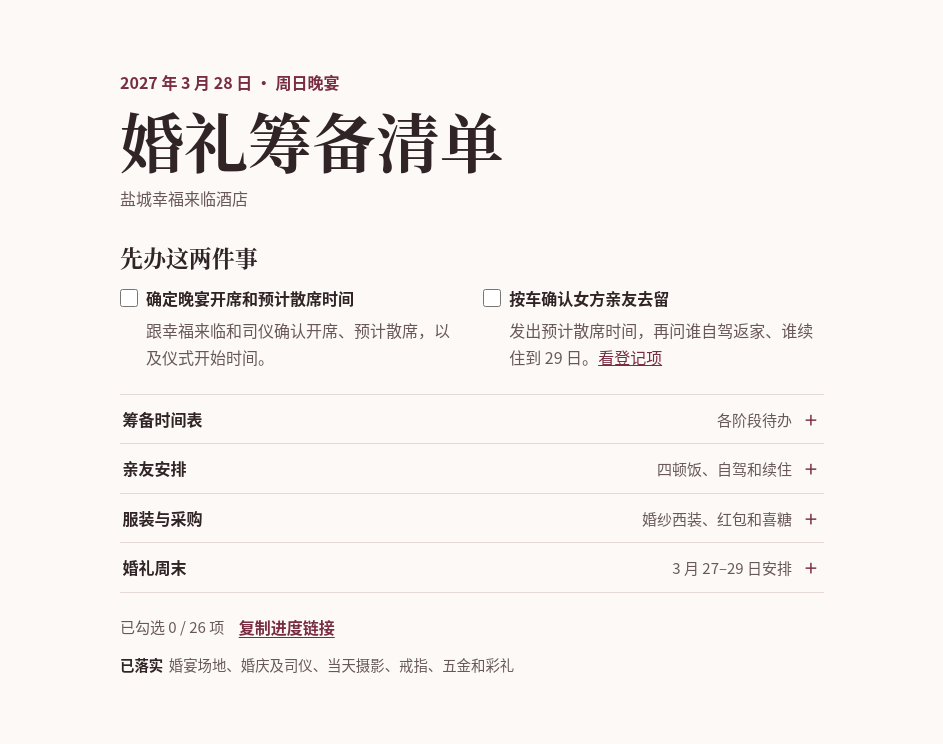
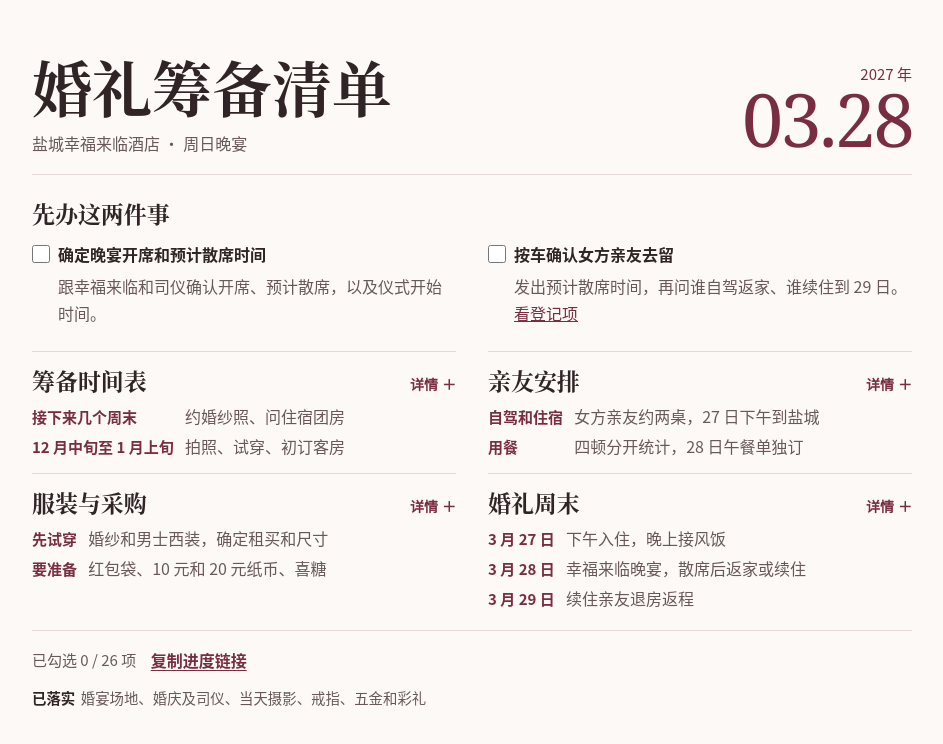
Before and after one commit to jiyunfei150-del/wedding-prep-2027, a plain HTML site: page index.html in a window 1280 px wide. Shown: the whole page, without its empty margins (168-1111 px from the left). Drawn offline with Linux system fonts and the light colour scheme.

Commit message:
Add at-a-glance wedding details to the homepage

```diff
--- a/index.html
+++ b/index.html
@@ -30,34 +30,37 @@
       outline-offset: 4px;
     }
 
-    .shell { width: min(44rem, calc(100% - 2.5rem)); margin-inline: auto; }
+    .shell { width: min(55rem, calc(100% - 2.5rem)); margin-inline: auto; }
     .skip { position: absolute; top: .75rem; left: .75rem; z-index: 2; padding: .45rem .6rem; background: var(--paper); transform: translateY(-175%); }
     .skip:focus { transform: none; }
-    .intro { padding-top: clamp(2rem, 6vw, 4.3rem); }
-    .date { display: block; color: var(--wine); font-weight: 650; }
+    .intro { display: flex; justify-content: space-between; align-items: end; flex-wrap: wrap; gap: .8rem 1.5rem; padding-block: clamp(1.8rem, 4.8vw, 3.1rem) 1.15rem; border-bottom: 1px solid var(--line); }
+    .date { display: grid; justify-items: end; color: var(--wine); line-height: 1.15; }
+    .date-meta { font-size: .9375rem; }
+    .date-number { font: 400 clamp(2.45rem, 6vw, 4.6rem)/1 Georgia, "Times New Roman", serif; letter-spacing: -.035em; }
     h1, h2 { font-family: "Songti SC", SimSun, "Noto Serif CJK SC", serif; }
-    h1 { margin-top: .35rem; font-size: clamp(2.45rem, 7vw, 4rem); line-height: 1.2; }
+    h1 { font-size: clamp(2.25rem, 6vw, 3.75rem); line-height: 1.2; }
     h2 { font-size: 1.435rem; line-height: 1.4; }
     h3 { font-size: 1.125rem; line-height: 1.45; }
-    .venue { margin-top: .45rem; color: var(--muted); }
+    .venue { margin-top: .5rem; color: var(--muted); }
 
-    .priority { margin-block: 1.95rem 1.5rem; }
-    .priority-grid { display: grid; grid-template-columns: repeat(2, minmax(0, 1fr)); gap: .7rem 1.4rem; margin-top: .3rem; padding: 0; list-style: none; }
+    .priority { margin-block: 1.4rem 1.55rem; }
+    .priority-grid { display: grid; grid-template-columns: repeat(2, minmax(0, 1fr)); gap: .65rem 2rem; margin-top: .35rem; padding: 0; list-style: none; }
     .priority-grid p { padding-left: 1.625rem; color: var(--muted); }
     .task { display: grid; grid-template-columns: auto minmax(0, 1fr); align-items: start; gap: .5rem; padding: .36rem 0; cursor: pointer; }
     .task input { width: 1.125rem; height: 1.125rem; margin: .24rem 0 0; accent-color: var(--wine); }
     .task input:checked + span { color: var(--muted); text-decoration: line-through; }
 
-    .menu { border-top: 1px solid var(--line); }
-    .menu ul { padding: 0; list-style: none; }
-    .menu li { border-bottom: 1px solid var(--line); }
-    .menu a { display: grid; grid-template-columns: minmax(0, 1fr) 1.35rem; align-items: center; gap: .5rem; padding: .68rem .15rem; color: var(--ink); text-decoration: none; }
-    .menu a:hover strong { color: var(--wine); }
-    .menu a::after { content: "+"; color: var(--wine); font: 400 1.55rem/1 Georgia, serif; text-align: center; }
-    .menu-copy { display: flex; flex-wrap: wrap; align-items: baseline; justify-content: space-between; gap: 0 1rem; }
-    .menu-copy span { color: var(--muted); font-size: .9375rem; }
+    .overview { display: grid; grid-template-columns: repeat(2, minmax(0, 1fr)); gap: .85rem 2rem; }
+    .overview-item { padding-top: .65rem; border-top: 1px solid var(--line); }
+    .overview-link { display: flex; justify-content: space-between; align-items: baseline; gap: .5rem; min-height: 2.55rem; padding-block: .15rem; color: var(--ink); text-decoration: none; }
+    .overview-link:hover { color: var(--wine); }
+    .overview-link .entry-action { color: var(--wine); font: 600 .875rem/1.3 "PingFang SC", "Microsoft YaHei", sans-serif; white-space: nowrap; }
+    .overview-link:hover .entry-action { text-decoration: underline; text-underline-offset: .2em; }
+    .preview-list { display: grid; grid-template-columns: max-content minmax(0, 1fr); align-items: baseline; gap: .18rem .7rem; }
+    .preview-list dt { color: var(--wine); font-size: .9375rem; font-weight: 650; }
+    .preview-list dd { margin: 0; color: var(--muted); }
 
-    .page-footer { padding-block: 1rem 2.25rem; }
+    .page-footer { margin-top: 1.2rem; padding-block: .65rem 1.8rem; border-top: 1px solid var(--line); }
     .progress-controls { display: flex; flex-wrap: wrap; align-items: center; gap: .25rem .9rem; }
     .progress { color: var(--muted); font-size: .9375rem; }
     .copy-button { display: inline-block; min-height: 2.25rem; padding: .2rem 0; border: 0; background: transparent; color: var(--wine); cursor: pointer; font: inherit; font-weight: 650; text-decoration: underline; text-underline-offset: .2em; }
@@ -97,9 +100,11 @@
 
     @media (max-width: 35rem) {
       .shell { width: calc(100% - 2rem); }
+      .intro { align-items: start; }
+      .date { display: flex; flex-wrap: wrap; align-items: baseline; gap: .5rem; }
+      .date-number { font-size: 2.05rem; }
       .priority { margin-block: 1.45rem 1.2rem; }
-      .priority-grid { grid-template-columns: minmax(0, 1fr); }
-      .menu-copy { justify-content: flex-start; }
+      .priority-grid, .overview { grid-template-columns: minmax(0, 1fr); }
       .panel-header { padding-inline: .9rem; }
       .panel-body { padding-inline: .9rem; }
       .stage-window { min-width: 0; }
@@ -107,7 +112,7 @@
 
     @media print {
       :root, .panel, .panel-header { background: white; }
-      .skip, .menu, .progress-tools, .panel-close, .panel::backdrop { display: none; }
+      .skip, .progress-tools, .panel-close, .panel::backdrop, .entry-action { display: none; }
       .panel, .panel:modal { position: static; display: block; width: 100%; max-height: none; overflow: visible; margin: 0 0 1rem; box-shadow: none; }
       .panel-header { position: static; padding-top: 0; }
       .stage::details-content { display: block; content-visibility: visible; }
@@ -119,9 +124,14 @@
   <a class="skip" href="#first">跳到先办的事</a>
   <main class="shell">
     <header class="intro">
-      <time class="date" datetime="2027-03-28">2027 年 3 月 28 日 · 周日晚宴</time>
-      <h1 id="page-title">婚礼筹备清单</h1>
-      <p class="venue">盐城幸福来临酒店</p>
+      <div>
+        <h1 id="page-title">婚礼筹备清单</h1>
+        <p class="venue">盐城幸福来临酒店 · 周日晚宴</p>
+      </div>
+      <time class="date" datetime="2027-03-28" aria-label="2027 年 3 月 28 日">
+        <span class="date-meta">2027 年</span>
+        <span class="date-number">03.28</span>
+      </time>
     </header>
 
     <section class="priority" aria-labelledby="first">
@@ -144,14 +154,37 @@
       </ul>
     </section>
 
-    <nav class="menu" aria-label="筹备内容">
-      <ul>
-        <li><a href="#schedule" aria-haspopup="dialog"><span class="menu-copy"><strong>筹备时间表</strong><span>各阶段待办</span></span></a></li>
-        <li><a href="#guests" aria-haspopup="dialog"><span class="menu-copy"><strong>亲友安排</strong><span>四顿饭、自驾和续住</span></span></a></li>
-        <li><a href="#preparations" aria-haspopup="dialog"><span class="menu-copy"><strong>服装与采购</strong><span>婚纱西装、红包和喜糖</span></span></a></li>
-        <li><a href="#weekend" aria-haspopup="dialog"><span class="menu-copy"><strong>婚礼周末</strong><span>3 月 27–29 日安排</span></span></a></li>
-      </ul>
-    </nav>
+    <section class="overview" aria-label="筹备概览">
+      <article class="overview-item">
+        <h2><a class="overview-link" href="#schedule" aria-haspopup="dialog">筹备时间表 <span class="entry-action" aria-hidden="true">详情 ＋</span></a></h2>
+        <dl class="preview-list">
+          <dt>接下来几个周末</dt><dd>约婚纱照、问住宿团房</dd>
+          <dt>12 月中旬至 1 月上旬</dt><dd>拍照、试穿、初订客房</dd>
+        </dl>
+      </article>
+      <article class="overview-item">
+        <h2><a class="overview-link" href="#guests" aria-haspopup="dialog">亲友安排 <span class="entry-action" aria-hidden="true">详情 ＋</span></a></h2>
+        <dl class="preview-list">
+          <dt>自驾和住宿</dt><dd>女方亲友约两桌，27 日下午到盐城</dd>
+          <dt>用餐</dt><dd>四顿分开统计，28 日午餐单独订</dd>
+        </dl>
+      </article>
+      <article class="overview-item">
+        <h2><a class="overview-link" href="#preparations" aria-haspopup="dialog">服装与采购 <span class="entry-action" aria-hidden="true">详情 ＋</span></a></h2>
+        <dl class="preview-list">
+          <dt>先试穿</dt><dd>婚纱和男士西装，确定租买和尺寸</dd>
+          <dt>要准备</dt><dd>红包袋、10 元和 20 元纸币、喜糖</dd>
+        </dl>
+      </article>
+      <article class="overview-item">
+        <h2><a class="overview-link" href="#weekend" aria-haspopup="dialog">婚礼周末 <span class="entry-action" aria-hidden="true">详情 ＋</span></a></h2>
+        <dl class="preview-list">
+          <dt>3 月 27 日</dt><dd>下午入住，晚上接风饭</dd>
+          <dt>3 月 28 日</dt><dd>幸福来临晚宴，散席后返家或续住</dd>
+          <dt>3 月 29 日</dt><dd>续住亲友退房返程</dd>
+        </dl>
+      </article>
+    </section>
 
     <footer class="page-footer">
       <div id="progress-tools" class="progress-tools" hidden>
```
